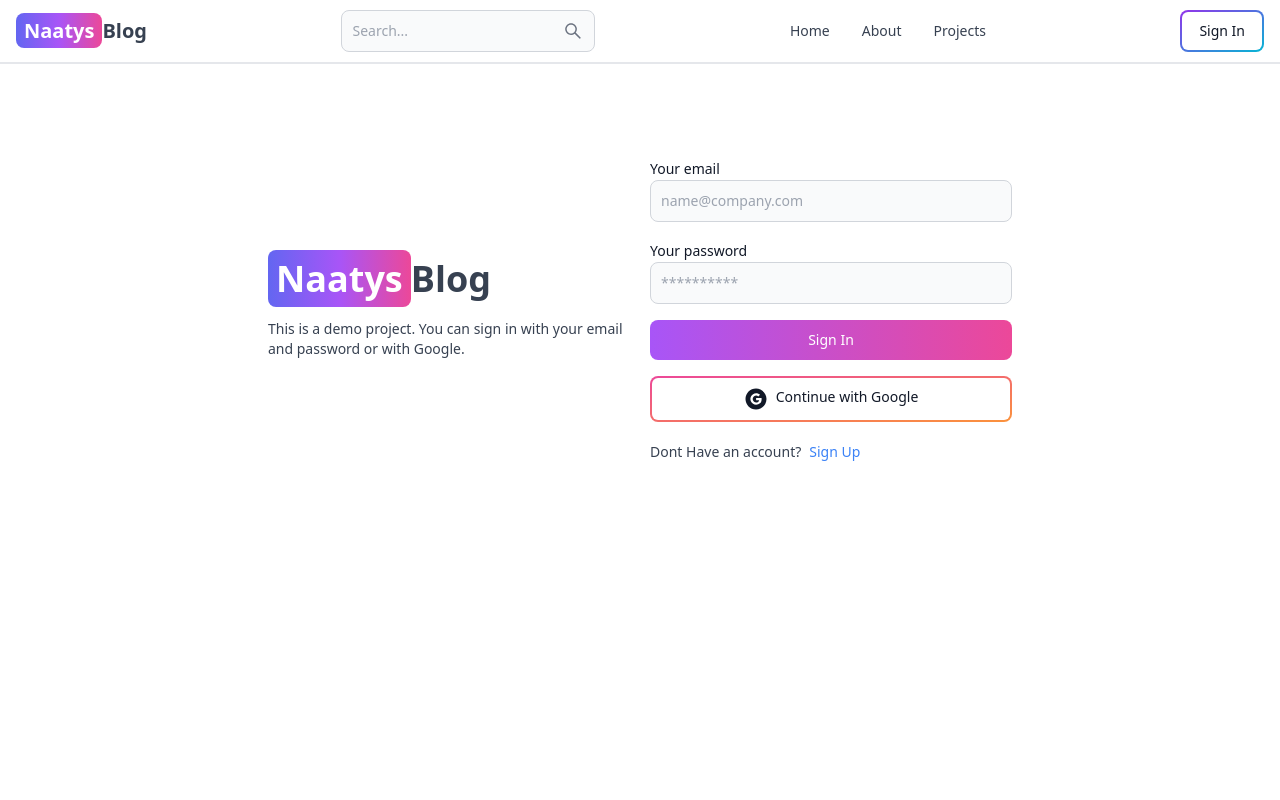
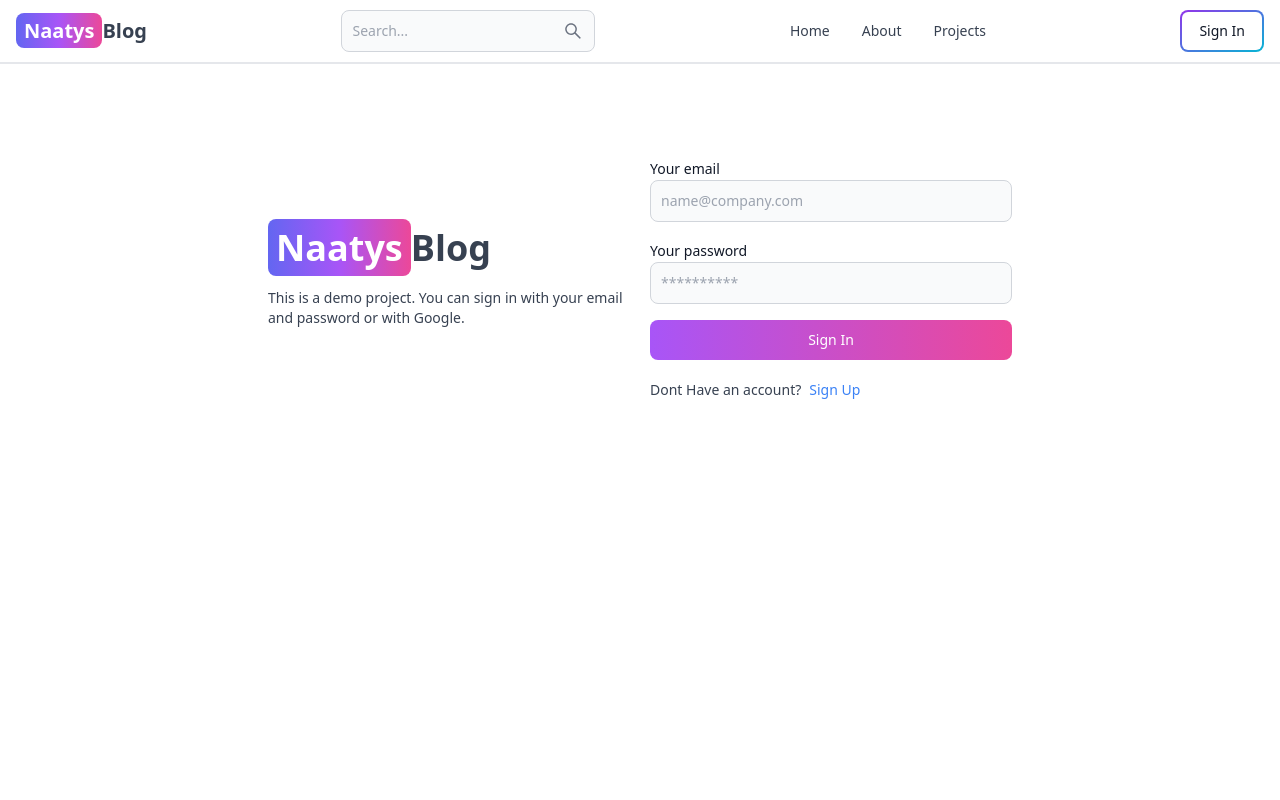
Before and after one commit to natiTED/MERN-BLOG-APP, a React (Vite) app in the folder client/: page /sign-in in a window 1280 px wide. Shown: the top 800 px of the page. Built offline with nearby package versions, Linux system fonts and the light colour scheme; no server answers.

Commit message:
Update Signin.jsx

```diff
--- a/client/src/pages/Signin.jsx
+++ b/client/src/pages/Signin.jsx
@@ -7,7 +7,7 @@ import {
   signInSuccess,
   signInFailure,
 } from "../redux/user/userSlice";
-import OAuth from "../components/OAuth";
+// import OAuth from "../components/OAuth";
 
 export default function SignIn() {
   const [formData, setFormData] = useState({});
@@ -90,7 +90,7 @@ export default function SignIn() {
                 "Sign In"
               )}
             </Button>
-            <OAuth />
+{/*             <OAuth /> */}
           </form>
           <div className="flex gap-2 text-sm mt-5">
             <span>Dont Have an account?</span>
```
